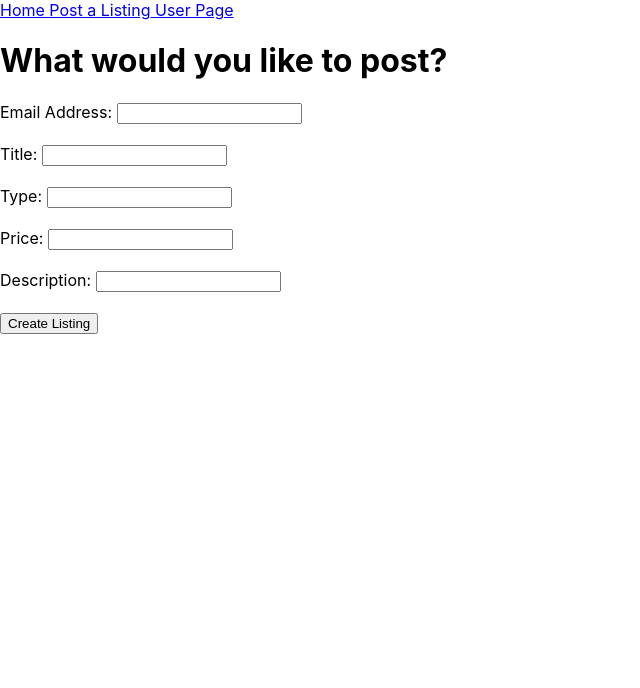
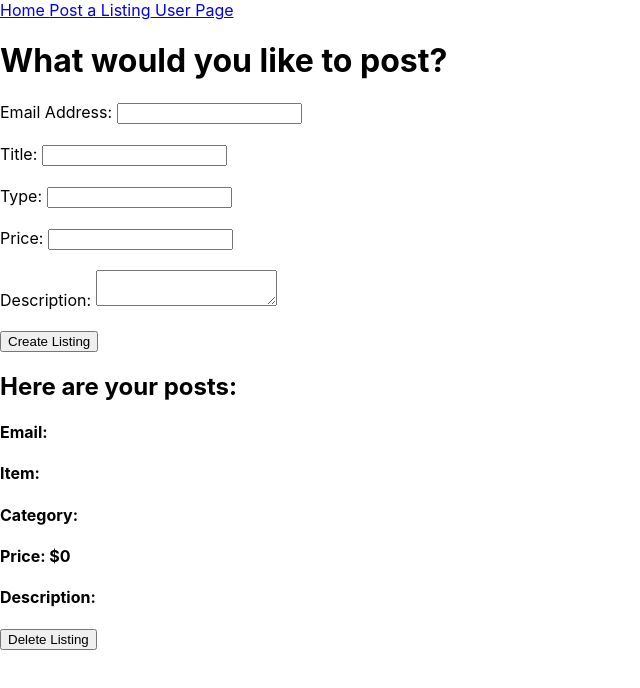
Before and after one commit to tnguyen372/Bay-Area-Marketplace, a React (Create React App) app in the folder frontend/: page /postListing in a window 1280 px wide. Shown: the top 688 px of the page, without its empty margins (0-640 px from the left). Built offline with nearby package versions, Linux system fonts and the light colour scheme; no server answers.

Commit message:
placed input fields into form, create a listing, and home displays all listings

```diff
--- a/frontend/src/pages/Home.js
+++ b/frontend/src/pages/Home.js
@@ -1,11 +1,43 @@
 import React from 'react';
+import axios from 'axios';
 
 const Home = () => {
+
+  const [listings, updateListings] = React.useState([
+    {
+        id: '',
+        email: '',
+        title: '',
+        type: '',
+        price: 0.00,
+        description: ''
+    }
+]);
+
+
+
+React.useEffect(() => {
+  axios.get('/viewListings')
+      .then((res) => {
+        updateListings(res.data);
+      });
+}, []);
+
   return (
     <div id="title-header">
       <h1>Welcome to the Home Page!</h1>
       <br />
       <h1>All current listings are displayed below</h1>
+
+        {listings.map((listing) => (
+                <div className="listing" key={listing.id}>
+                    <h4>User's Email: {listing.email}</h4>
+                    <h4>Item: {listing.title}</h4>
+                    <h4>Category: {listing.type}</h4>
+                    <h4>Price: ${listing.price}</h4>
+                    <h4>Description: {listing.description}</h4>
+                </div>
+        ))}
     </div>
   );
 };
--- a/frontend/src/pages/PostListing.js
+++ b/frontend/src/pages/PostListing.js
@@ -8,88 +8,127 @@ const PostListing = ({ ws }) => {
     const [type, setType] = React.useState('');
     const [price, setPrice] = React.useState('');
     const [description, setDescription] = React.useState('');
-  const [listings, updateListings] = React.useState([]);
+    const [listings, updateListings] = React.useState([
+        {
+            entryId: '',
+            email: '',
+            title: '',
+            type: '',
+            price: 0.00,
+            description: ''
+        }
+    ]);
 
-  const inputEmail = (event) => {
-    const email = event.target.value;
-    setEmail(email);
+    // Submit a listing
+    const createListing = () => {
+        const listing = {
+            email: email,
+            title: title,
+            type: type,
+            price: price,
+            description: description
+        };
+        axios.post('/postListing', listing)
+
+        // Empty the input fields after creating a listing
+        setEmail('');
+        setTitle('');
+        setType('');
+        setPrice('');
+        setDescription('');
     };
 
-  const inputTitle = (event) => {
-    const title = event.target.value;
-    setTitle(title);
-  };
-
-  const inputType = (event) => {
-    const type = event.target.value;
-    setType(type);
-  };
-
-  const inputPrice = (event) => {
-    const price = event.target.value;
-    setPrice(price);
-  };
-
-  const inputDescription = (event) => {
-    const description = event.target.value;
-    setDescription(description);
-  };
-
-//   //Submit a listing
-//   const createListing = () => {
-//     const listing = {
-//       title: title,
-//       type: type,
-//       price: price,
-//       description: description
-//     };
-//     axios.post('/api/createListing', listing)
-//       .then(viewListings);
-//     setTitle('');
-//     setType('');
-//     setPrice('');
-//     setDescription('');
-//   };
-
-//   const viewListings = () => {
-//     axios.get('/api/viewListings')
+    // function viewListings () {
+    //     axios.get('/viewListings')
     //       .then((res) => {
     //         updateListings(res.data);
     //       });
-//   };
+    //   }
 
-//   const deleteListing = () => {
-//     axios.delete('/api/deleteListing')
+    // const deleteListing = (entryId) => {
+    //     // Temporarily store the filtered listing
+    //     // const updatedListing = listings.filter(listing => listing.id !== id);
+    //     // updateListings(updatedListing);
+    //     axios.delete('/deleteListing', { data: {entryId: {entryId}} })
     //       .then(viewListings);
+    // };
 
-//   };
+    // React.useEffect(() => {
+    //     console.log('use effect ran');
+
+    //     ws.addEventListener('listing', (listings) => {
+    //         const parsedData = JSON.parse(listings.data);
+    //         updateListings(parsedData.listing);
+    //     })
+    // }, [ws]);
+
     return (
         <div>
         <h1>What would you like to post?</h1>
             <div>
-            <div className="create-listing">
+                <form>
                     {/* Listing Input Fields */}
                     <label>Email Address: </label>
-                <input id="input-email" value={email} onChange={inputEmail}/>
+                    <input
+                        id="input-email"
+                        type="text"
+                        required
+                        value={email}
+                        onChange={(event) => setEmail(event.target.value)}/>
                     <br />
                     <br />
                     <label>Title: </label>
-                <input id="input-title" value={title} onChange={inputTitle} />
+                    <input
+                        id="input-title"
+                        type="text"
+                        required
+                        value={title}
+                        onChange={(event) => setTitle(event.target.value)} />
                     <br />
                     <br />
                     <label>Type: </label>
-                <input id="input-type" value={type} onChange={inputType} />
+                    <input
+                        id="input-type"
+                        type="text"
+                        required
+                        value={type}
+                        onChange={(event) => setType(event.target.value)} />
                     <br />
                     <br />
                     <label>Price: </label>
-                <input id="input-price" value={price} onChange={inputPrice} />
+                    <input
+                        id="input-price"
+                        type="number"
+                        step="0.01"  // Allows input to include decimal numbers up to 2 decimal places
+                        min="0.00"  // Minimum price is $0.00
+                        required
+                        value={price}
+                        onChange={(event) => setPrice(event.target.value)} />
                     <br />
                     <br />
                     <label>Description: </label>
-                <input id="input-description" value={description} onChange={inputDescription} />
+                    <textarea
+                        id="input-description"
+                        type="text"
+                        required
+                        value={description}
+                        onChange={(event) => setDescription(event.target.value)} />
                     <br />
                     <br />
-                <button id="submit" >Create Listing</button>
+                    <button id="submit" onClick={createListing}>Create Listing</button>
+                </form>
+                <div>
+                    <h2>Here are your posts: </h2>
+                    {listings.map((listing) => (
+                        <div className="listing" key={listing.entryId}>
+                        <h4>Email: {listing.email}</h4>
+                        <h4>Item: {listing.title}</h4>
+                        <h4>Category: {listing.type}</h4>
+                        <h4>Price: ${listing.price}</h4>
+                        <h4>Description: {listing.description}</h4>
+                        <button >Delete Listing</button>
+                        </div>
+                    ))}
                 </div>
             </div>
         </div>
--- a/frontend/src/pages/UserPage.js
+++ b/frontend/src/pages/UserPage.js
@@ -1,10 +1,21 @@
 import React from 'react';
 import axios from 'axios';
 
+
+
+
 const UserPage = ({ ws }) => {
+
+
   return (
     <div>
-      <h1>User Page</h1>
+        <h1>User Page</h1>
+        <br />
+        <h1>Here are all of your posted listings. Review or delete them when necessary.</h1>
+        <div>
+        {/* Display list of inquiries here */}
+
+        </div>
     </div>
   );
 };
```
Also changed, not shown: 1 other file (tests, documents, lock files or other folders). Lines whose indentation alone changed are shown as unchanged.
